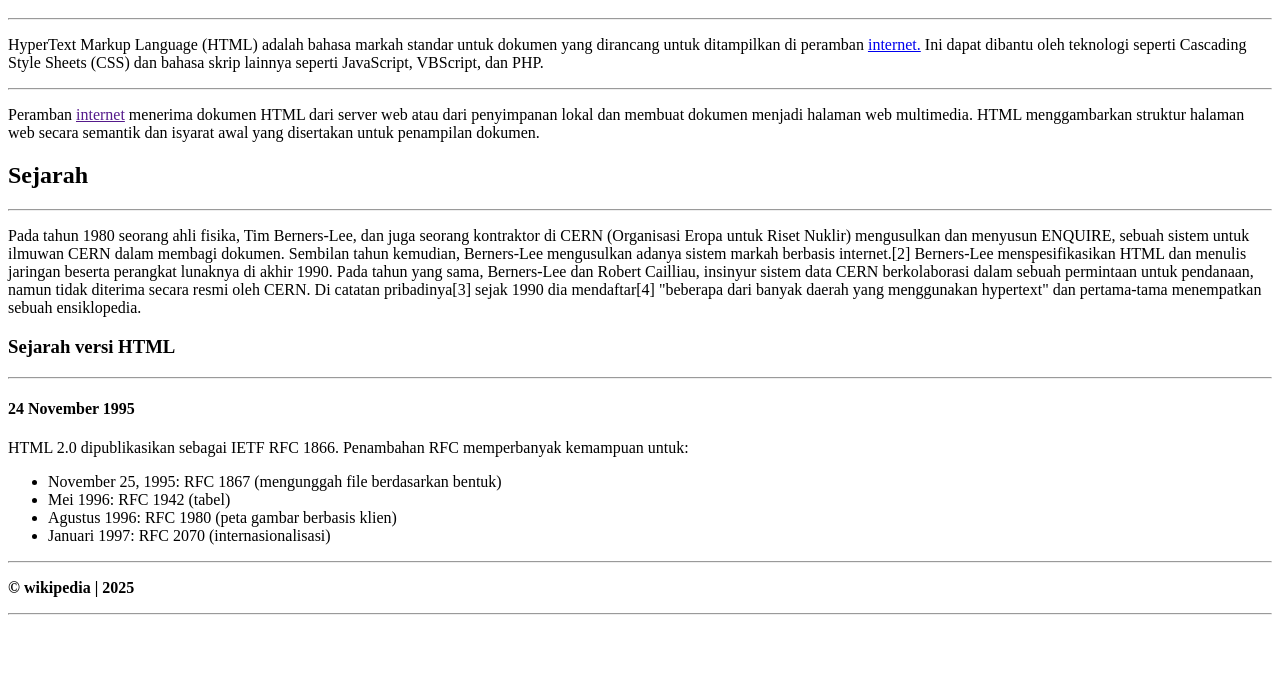
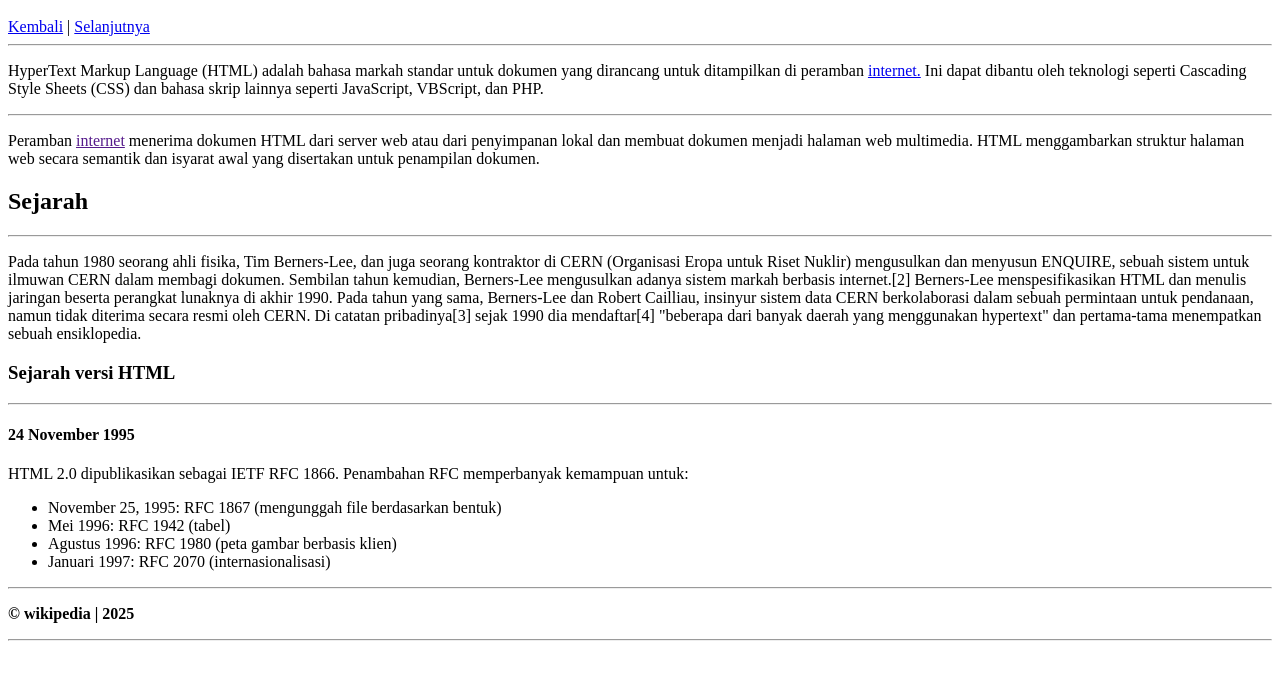
Before and after one commit to yudistirasm98/belajar-HTML, a plain HTML site: page index.html in a window 1280 px wide. Shown: the part 85-764 px from the top of the page. Drawn offline with Linux system fonts and the light colour scheme.

Commit message:
tag: menambah semantic syntax

```diff
--- a/index.html
+++ b/index.html
@@ -7,7 +7,16 @@
 </head>
 <body>
 
+    <!-- Gambar github -->
     <h1 style="text-align: center;"><img src="https://git-scm.com/images/logos/downloads/Git-Logo-Black.png" alt="github" width="70px">  HTML  <img src="https://git-scm.com/images/logos/downloads/Git-Logo-Black.png" alt="github" width="70px"></h1>
+
+    <!-- Navigasi -->
+    <nav>
+        <a href="https://id.wikipedia.org/wiki/HTML">Kembali</a> | <a href="https://id.wikipedia.org/wiki/HTML">Selanjutnya</a>
+    </nav>
+
+    <!-- Section -->
+    <section>
         <hr>
         <p>HyperText Markup Language (HTML) adalah bahasa markah standar untuk dokumen yang dirancang untuk ditampilkan di peramban <a href="https://id.wikipedia.org/wiki/HTML">internet.</a> Ini dapat dibantu oleh teknologi seperti Cascading Style Sheets (CSS) dan bahasa skrip lainnya seperti JavaScript, VBScript, dan PHP.</p>
         <hr>
@@ -28,9 +37,14 @@
             <li>Januari 1997: RFC 2070 (internasionalisasi)</li>
         </ul>
         </p>
-    <p></p>
+    </section>
+
+ <!-- Footer -->
+  <footer>
     <hr>
     <p><b>&copy wikipedia | 2025</b></p>
     <hr>
+  </footer>
+
 </body>
 </html>
```
Lines whose indentation alone changed are shown as unchanged.
